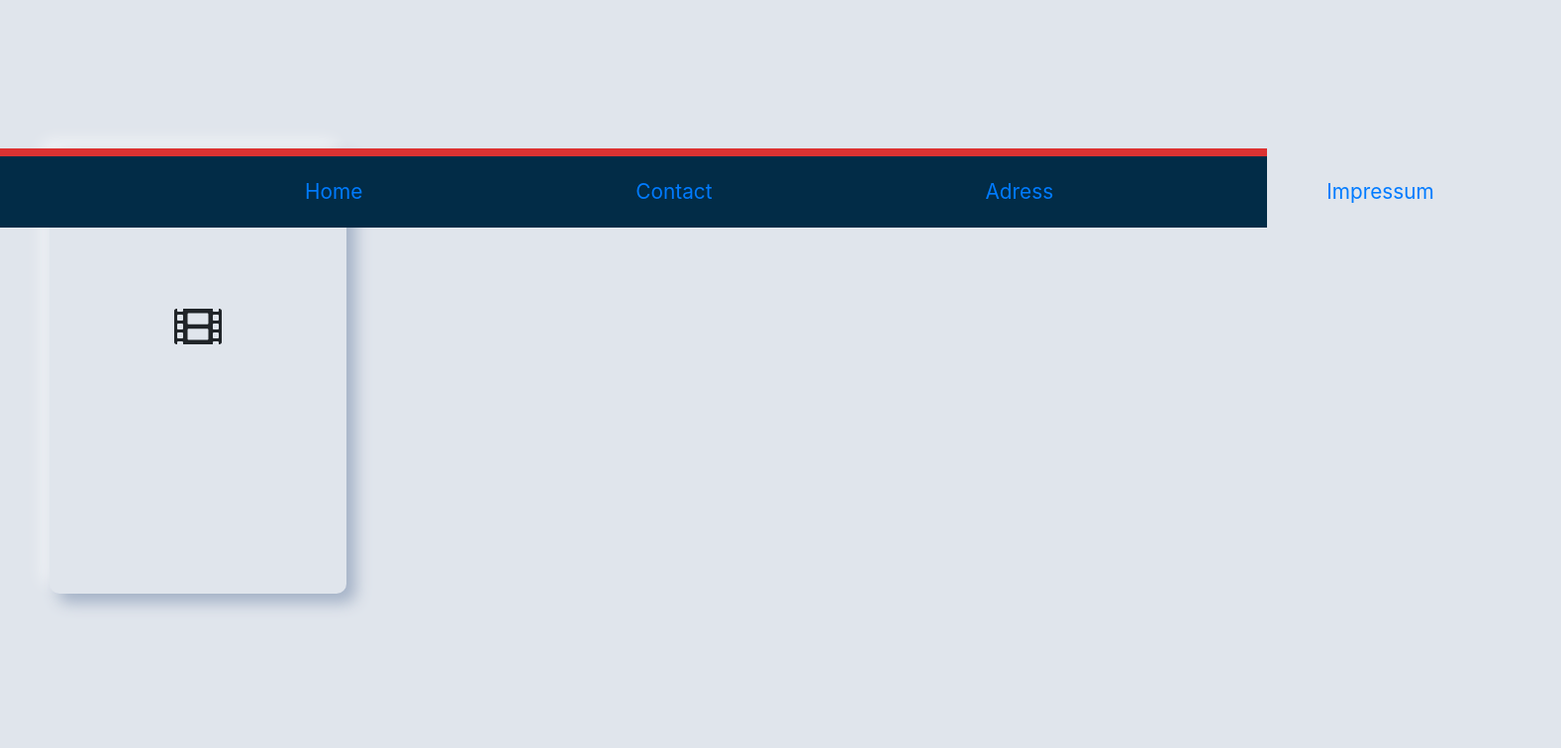
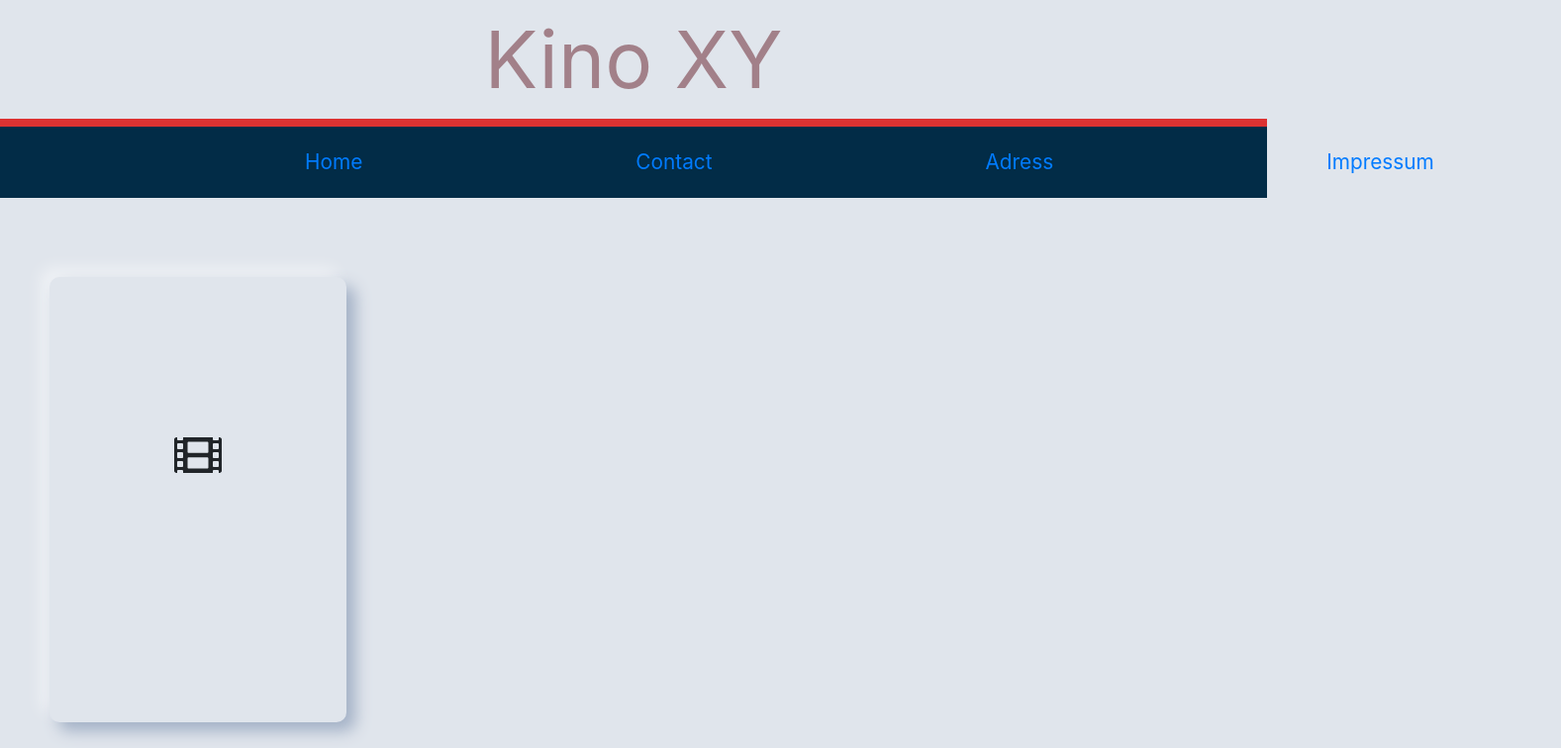
Before and after one commit to abdaljaleel/Kinoreservierungssystem, a React (Create React App) app in the folder Quellcode/Frontend/kino-app/: page / in a window 1280 px wide. Shown: the top 756 px of the page at 99% size, 1577 px wide, since content can reach past the window. Built offline with nearby package versions, Linux system fonts and the light colour scheme; no server answers.

Commit message:
Beautified Navbar Code

```diff
--- a/Quellcode/Frontend/kino-app/src/App.js
+++ b/Quellcode/Frontend/kino-app/src/App.js
@@ -11,21 +11,23 @@ function App() {
 
   return (
     <div className="App">
-      <canvas id="titleCanvas"></canvas>
+
+      <div className="cinema-title">Kino XY</div>
 
       <React.Fragment>
-      <MainNavigation/>
+        <MainNavigation />
       </React.Fragment>
 
-      { selectedMovieId !== -1 && <MainModal id="mainModal" setSelectedMovieId={setSelectedMovieId} movieId={selectedMovieId}></MainModal>}
+      <div className="app-content">
 
-      <PosterTable id="posterTable" setSelectedMovieId={setSelectedMovieId}></PosterTable>
+        {selectedMovieId !== -1 && <MainModal id="mainModal" setSelectedMovieId={setSelectedMovieId} movieId={selectedMovieId}></MainModal>}
+        <PosterTable id="posterTable" setSelectedMovieId={setSelectedMovieId}></PosterTable>
 
-      <MainFooter/>
+      </div>
 
+      <MainFooter />
 
     </div>
-
   );
 
 }
--- a/Quellcode/Frontend/kino-app/src/footer Component/footer/MainFooter.js
+++ b/Quellcode/Frontend/kino-app/src/footer Component/footer/MainFooter.js
@@ -1,12 +1,11 @@
 import React from 'react';
-import './MainFooter.css';
-
+import './MainFooter.less';
 
 
 const MainFooter = props => (
 
-    <div className= "footer">
-        <nav className= "Main-Footer__items">
+    <div className="footer">
+        <nav className="Main-Footer__items">
             <a href="#" >Ways to Watch</a>
         &nbsp;&nbsp;&nbsp;&nbsp;&nbsp;&nbsp;&nbsp;
         <a href="#">Privacy Policy</a>
@@ -17,10 +16,10 @@ const MainFooter = props => (
         &nbsp;&nbsp;&nbsp;&nbsp;&nbsp;&nbsp;&nbsp;
         <a href="#">FAQ</a>
         </nav>
-        <i class="fab fa-twitter"></i>
+        <i className="fab fa-twitter"></i>
 
         <div className="icon-container">
-        <h3 className= "footer.Header">Contact:<br></br>
+            <h3 className="footer.Header">Contact:<br></br>
                 <h5>
                     <div id="contact"></div>
         E-mail WWI19SEA@movie.de<br></br>
@@ -28,7 +27,7 @@ const MainFooter = props => (
         </h5></h3>
         </div>
         <i className="fab fa-js"></i>
-       <p className= "footer-text">
+        <p className="footer-text">
             &copy; Copyright 2012-2025- WWI19SEA<br></br>
            ALL Rights Reserved.
        </p>
--- a/Quellcode/Frontend/kino-app/src/navbar Components/Navigation/MainNavigation.js
+++ b/Quellcode/Frontend/kino-app/src/navbar Components/Navigation/MainNavigation.js
@@ -1,8 +1,8 @@
 import React from 'react';
-import './MainNavigation.css';
-
+import './MainNavigation.less';
 
 const MainNavigation = props => (
+
     <header className="Main-Navigation">
         <div className="Main-Navigation__logo">
         </div>
--- a/Quellcode/Frontend/kino-app/src/navbar Components/Navigation/MainNavigation.css
+++ b/Quellcode/Frontend/kino-app/src/navbar Components/Navigation/MainNavigation.less
@@ -1,6 +1,7 @@
 .Main-Navigation{
-    position: fixed;
-    left:0;
+    /* position: fixed; */
+    /* left:0; */
+    /* top: 0; */
     width: 100%;
     height: 5rem;
     background-color: rgb(2, 44, 71);
--- a/Quellcode/Frontend/kino-app/src/styles.less
+++ b/Quellcode/Frontend/kino-app/src/styles.less
@@ -11,16 +11,15 @@ h1 {
     color: #a28089
 }
 
-/* Navbar */
+.app-content {
+  margin-top: 5rem;
+  // padding: 100px;
+}
 
-
-
-#titleCanvas {
-  display: block;
-  margin-left: auto;
-  margin-right: auto;
+.cinema-title {
   text-align: center;
-  /* font-size: 80px; */
+  text-align: center;
+  font-size: 80px;
   /* color: rgb(163,177,198,0.6); */
   color: #a28089
 }
```
Also changed, not shown: Quellcode/Frontend/kino-app/src/App.css (deleted, +0 -38 lines), Quellcode/Frontend/kino-app/src/footer Component/footer/MainFooter.less (renamed from Quellcode/Frontend/kino-app/src/footer Component/footer/MainFooter.css). Lines whose indentation alone changed are shown as unchanged.
